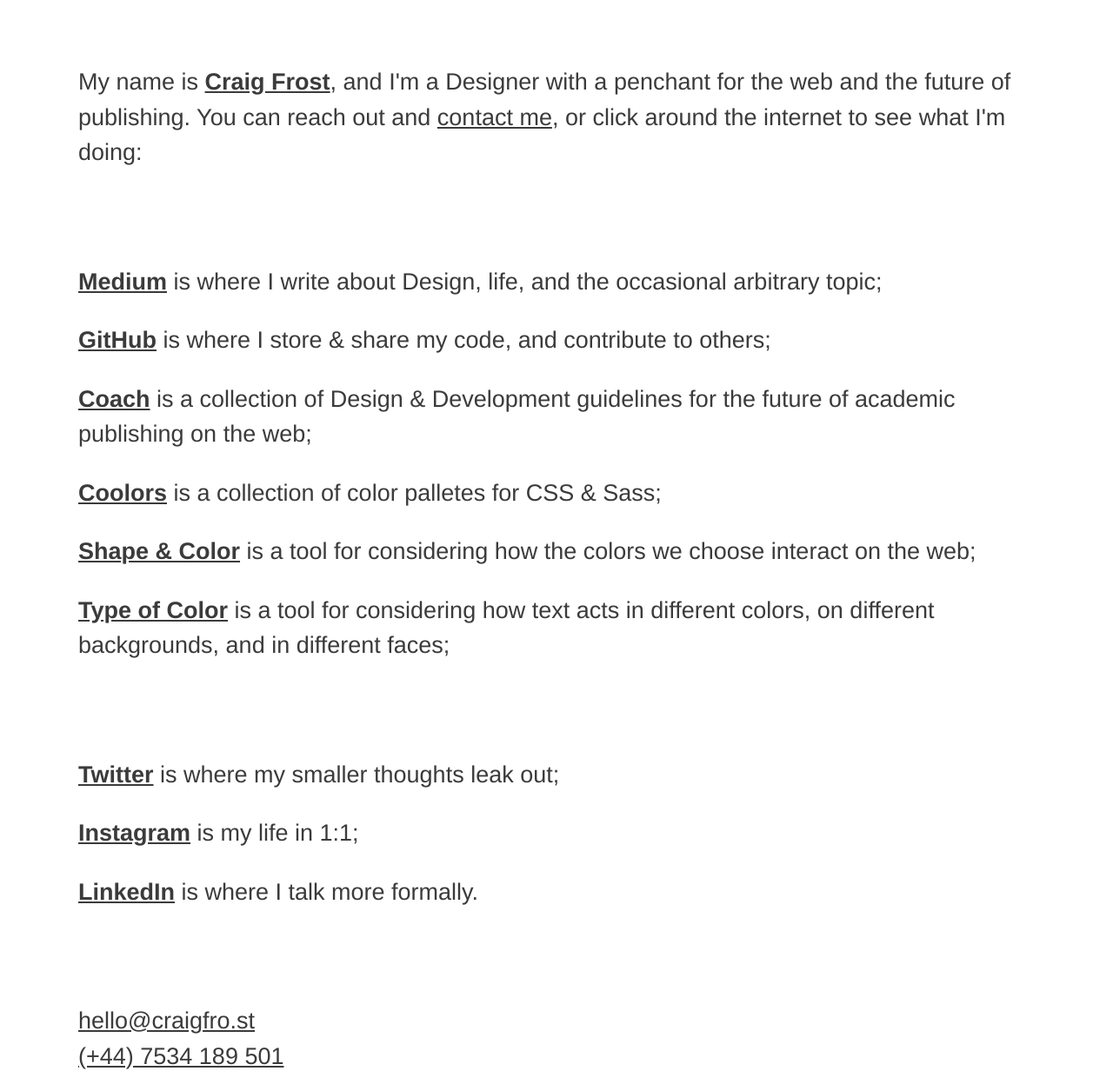
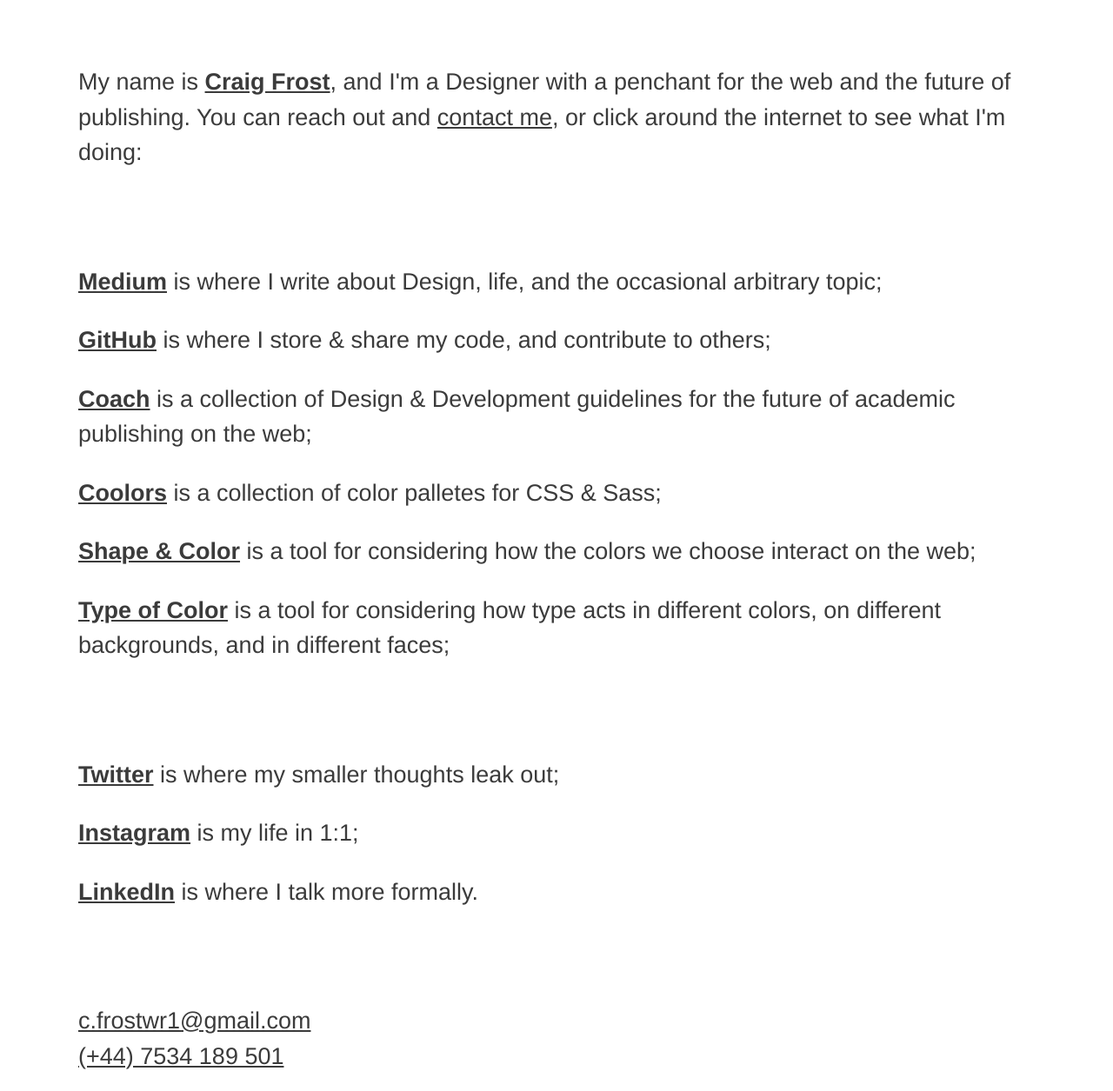
Before and after one commit to craigthomasfrost/cfdesigner.github.io, a Jekyll site: the page built from index.html, in a window 1280 px wide. Shown: the whole page at 87% size. Built offline with Jekyll 4.4.1, drawn with Linux system fonts in a browser that asks for light colours.

Commit message:
update mail address as forwarding not active.

```diff
--- a/index.html
+++ b/index.html
@@ -8,7 +8,7 @@
 
                 <p class="info--primary__text">
 
-                My name is <a class="link--home" href="/">Craig Frost</a>, and I'm a Designer with a penchant for the web and the future of publishing. You can reach out and <a href="mailto:hello@craigfro.st">contact me</a>, or click around the internet to see what I'm doing:
+                My name is <a class="link--home" href="/">Craig Frost</a>, and I'm a Designer with a penchant for the web and the future of publishing. You can reach out and <a href="mailto:c.frostwr1@gmail.com">contact me</a>, or click around the internet to see what I'm doing:
 
                 </p>
 
@@ -77,7 +77,7 @@
 
                     <p class="description--portfolio">
 
-                    <a href="/" class="link--portfolio">Type of Color</a> is a tool for considering how text acts in different colors, on different backgrounds, and in different faces;
+                    <a href="/" class="link--portfolio">Type of Color</a> is a tool for considering how type acts in different colors, on different backgrounds, and in different faces;
 
                     </p>
 
@@ -129,7 +129,7 @@
 
                     <p class="text--contact">
 
-                    <a href="mailto:hello@craigfro.st" class="link--contact">hello@craigfro.st</a>
+                    <a href="mailto:c.frostwr1@gmail.com" class="link--contact">c.frostwr1@gmail.com</a>
 
                     </p>
 
```
